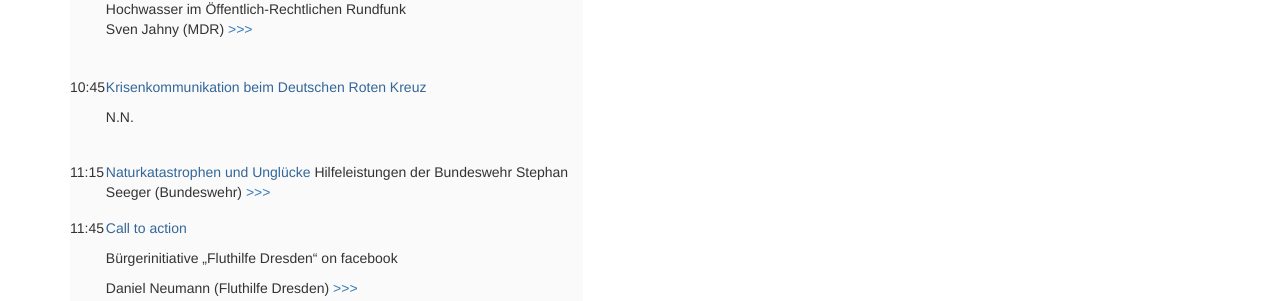
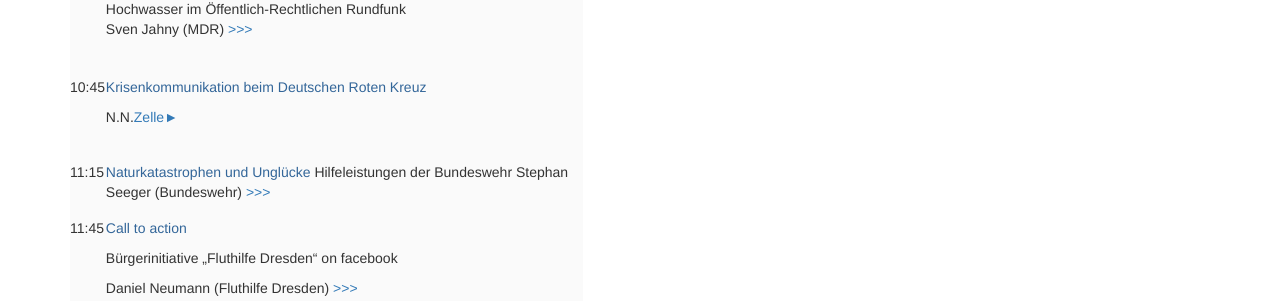
Before and after one commit to susedev/test, a Jekyll site: the page built from programm-uebersicht.html, in a window 1280 px wide. Shown: the part 309-610 px from the top of the page. Built offline with Jekyll 4.4.1, drawn with Linux system fonts in a browser that asks for light colours.

Commit message:
Edit from JekyllCMS

```diff
--- a/programm-uebersicht.html
+++ b/programm-uebersicht.html
@@ -36,7 +36,7 @@ title: Programm
 			<td style="background-color: rgb(250, 250, 250); border-color: rgb(255, 255, 255); text-align: left; vertical-align: top;">
 			<p><a href="http://www.eijc.eu/?p=2600/#NN"><span style="color: #336699;">Krisenkommunikation beim Deutschen Roten Kreuz</span></a></p>
 
-			<p>N.N.</p>
+			<p>N.N.<span><a _cke_focus="1" aria-disabled="false" aria-haspopup="true" href="javascript:void('Zelle')" id="cke_25661" onblur="this.style.cssText = this.style.cssText;" onclick="CKEDITOR.tools.callFunction(78,1); return false;" onmouseout="CKEDITOR.tools.callFunction(77,1);" onmouseover="CKEDITOR.tools.callFunction(76,1);" role="menuitem" tabindex="-1" title="Zelle"><span><span>Zelle</span><span><span>►</span></span></span></a></span></p>
 			</td>
 		</tr>
 		<tr>
```
